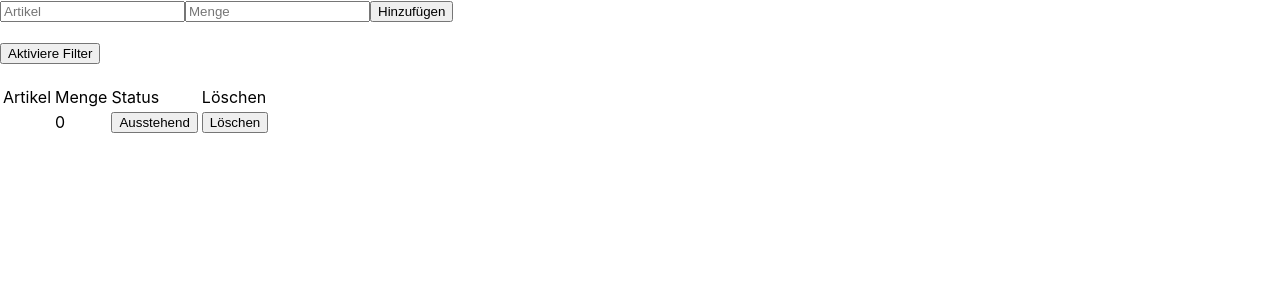
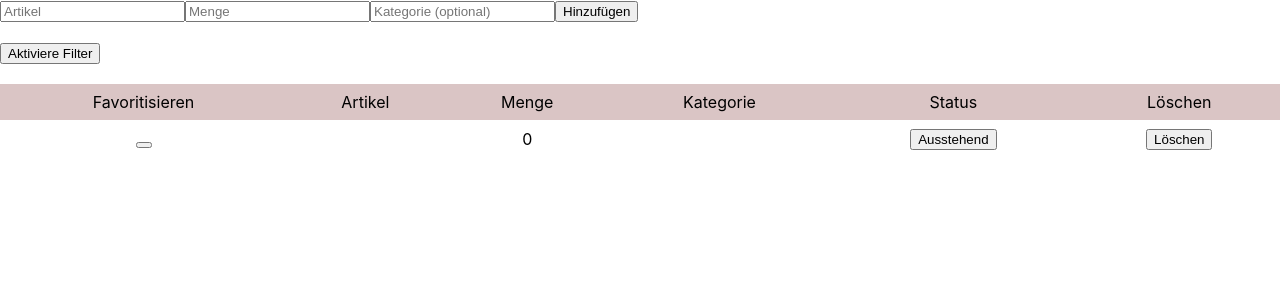
Before and after one commit to Philipp0705/Einkaufsliste, a React (Create React App) app: page / in a window 1280 px wide. Both pictures are taken after a click on the button "Hinzufügen". Shown: the top 300 px of the page. Built offline with nearby package versions, Linux system fonts and the light colour scheme.

Commit message:
Added alot of new features

```diff
--- a/src/App.tsx
+++ b/src/App.tsx
@@ -1,4 +1,5 @@
 import { useState } from 'react'
+
 
 
 //Aufbau eines Produktes
@@ -6,6 +7,8 @@ interface produkt {
   artikel: string,
   menge: number,
   status: string,
+  kategorie: string,
+  fav: string,
   id: number,
 }
 
@@ -14,10 +17,13 @@ export default function App() {
   const [liste, setListe] = useState<produkt[]>([])
   const [artikel, setArtikel] = useState("")
   const [menge, setMenge] = useState("")
+  const [kategorie, setKategorie] = useState("")
   const [id, setId] = useState(1)
 
   //Variablen für Filter
   const [filter, setFilter] = useState("")
+  const [kategorieFilter, setKategorieFilter] = useState("")
+  const [favFilter, setFavFilter] = useState("no")
   const [enabledFilter, setEnabledFilter] = useState("disabled")
 
   return (
@@ -29,40 +35,60 @@ export default function App() {
             setArtikel(maxArtikel)
           }
         }} />
-        <input type="Number" placeholder="Menge" value={menge} onChange={(e) => setMenge(e.target.value)} />
+        <input type="number" placeholder="Menge" value={menge} onChange={(e) => setMenge(e.target.value)} />
+        <input type="text" placeholder="Kategorie (optional)" value={kategorie} onChange={(e) => setKategorie(e.target.value)} />
         <button onClick={() => {
-          const neuesProdukt = { artikel: artikel, menge: Number(menge), id: id, status: "undone" }
-          setListe([...liste, neuesProdukt])
+          setListe([...liste, { artikel: artikel, menge: Number(menge), id: id, status: "undone", kategorie: kategorie === "" ? "" : kategorie, fav: "no" }])
           setId(prevId => prevId + 1)
+          setArtikel("")
+          setMenge("")
         }}>Hinzufügen</button>
       </>
 
       <> {/* Nach Artikeln filtern */}
         <br /><br />
-        <button onClick={() => enabledFilter === "enabled" ? setEnabledFilter("disabled") : setEnabledFilter("enabled")}>{enabledFilter === "enabled" ? "Deaktiviere" : "Aktiviere"} Filter</button>
+        <button onClick={() => {
+          if (enabledFilter === "enabled") {
+            setEnabledFilter("disabled")
+            setFilter("")
+            setKategorieFilter("")
+            setFavFilter("no")
+          } else setEnabledFilter("enabled")
+        }}>{enabledFilter === "enabled" ? "Deaktiviere" : "Aktiviere"} Filter</button>
         {enabledFilter === "disabled" ? "" : <input type="text" placeholder="Filter nach Artikel" value={filter} onChange={(e) => setFilter(e.target.value)} />}
+        {enabledFilter === "disabled" ? "" : <input type="text" placeholder="Filter nach Kategorie" value={kategorieFilter} onChange={(e) => setKategorieFilter(e.target.value)} />}
+        {enabledFilter === "disabled" ? "" : <button onClick={() => { favFilter === "no" ? setFavFilter("yes") : setFavFilter("no") }}>⭐</button>}
       </>
 
       <> {/* Anzeige in Form einer Tabelle */}
         <br /><br />
-        <table>
+        <table style={{ width: "100%", borderCollapse: "collapse" }}>
           <thead>
-            <tr>
-              <td>Artikel</td>
-              <td>Menge</td>
-              <td>Status</td>
-              <td>Löschen</td>
+            <tr style={{ backgroundColor: "#dac5c5ff" }}>
+              <td style={{ textAlign: "center", padding: "8px" }}>Favoritisieren</td>
+              <td style={{ textAlign: "center", padding: "8px" }}>Artikel</td>
+              <td style={{ textAlign: "center", padding: "8px" }}>Menge</td>
+              <td style={{ textAlign: "center", padding: "8px" }}>Kategorie</td>
+              <td style={{ textAlign: "center", padding: "8px" }}>Status</td>
+              <td style={{ textAlign: "center", padding: "8px" }}>Löschen</td>
             </tr>
           </thead>
           <tbody>
-            {liste.filter(item => item.artikel.includes(filter)).sort((a, b) => (a.status === "done" ? 1 : -1)).map(item => (
+            {liste.filter(item => item.artikel.includes(filter)).filter(item => item.kategorie.includes(kategorieFilter)).filter(item => favFilter === "yes" ? item.fav === "yes" : true).sort((a, b) => (a.status === "done" ? 1 : -1)).map(item => (
               <tr key={item.id}>
-                <td>{item.artikel}</td>
-                <td>{item.menge}</td>
-                <td><button onClick={() => {
+                <td style={{ textAlign: "center", padding: "8px" }}><button onClick={() => {
+                  const updateFav = liste.map((produkt) => (
+                    produkt.id === item.id ? { ...produkt, fav: produkt.fav === "no" ? "yes" : "no" } : produkt
+                  ))
+                  setListe(updateFav)
+                }}>{item.fav === "no" ? "" : "⭐"}</button></td>
+                <td style={{ textAlign: "center", padding: "8px" }}>{item.artikel}</td>
+                <td style={{ textAlign: "center", padding: "8px" }}>{item.menge}</td>
+                <td style={{ textAlign: "center", padding: "8px" }}>{item.kategorie}</td>
+                <td style={{ textAlign: "center", padding: "8px" }}><button onClick={() => {
                   setListe(prevListe => prevListe.map(artikel => artikel.id === item.id ? { ...artikel, status: artikel.status === "done" ? "undone" : "done" } : artikel))
                 }}>{item.status === "undone" ? "Ausstehend" : "Erledigt"}</button></td>
-                <td><button onClick={() => {
+                <td style={{ textAlign: "center", padding: "8px" }}><button onClick={() => {
                   setListe(prevListe => prevListe.filter(artikel => artikel.id !== item.id))
                 }}>Löschen</button></td>
               </tr>
```
